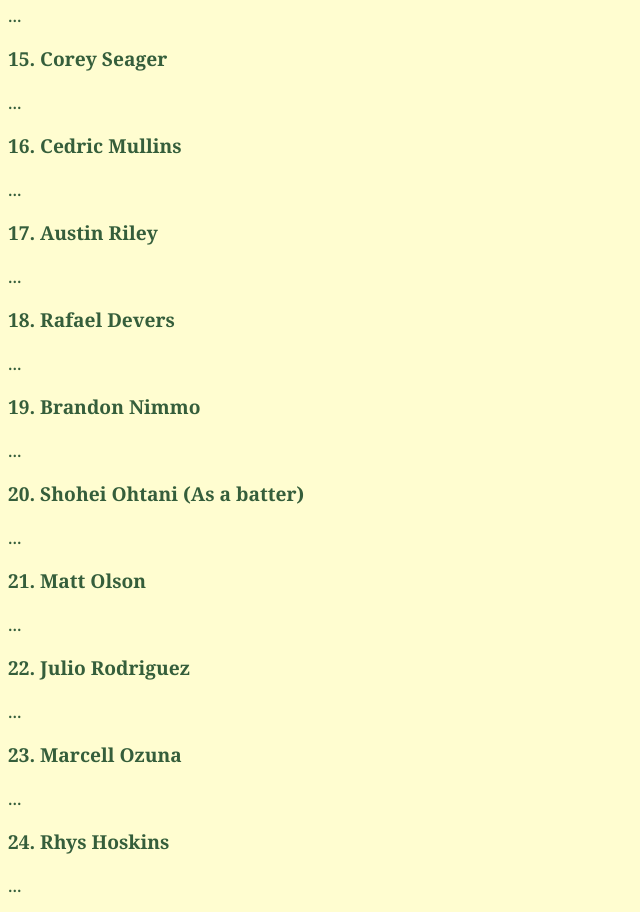
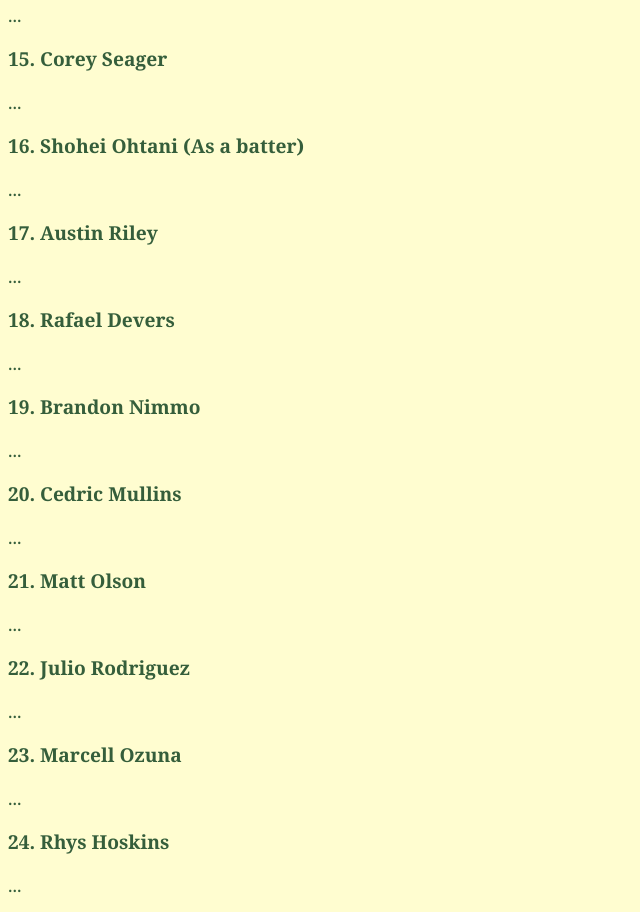
Before and after one commit to SkyBreakCards/Project-SkyBreak, a plain HTML site: page index.html in a window 1280 px wide. Shown: the part 1440-2352 px from the top of the page, without its empty margins (0-640 px from the left). Drawn offline with Linux system fonts and the light colour scheme.

Commit message:
Add files via upload

```diff
--- a/index.html
+++ b/index.html
@@ -130,7 +130,7 @@
             ...
         </p>
         <h2>
-            16. Cedric Mullins
+            16. Shohei Ohtani (As a batter)
         </h2>
          <p>
            ...
@@ -154,7 +154,7 @@
             ...
         </p>
         <h2>
-            20. Shohei Ohtani (As a batter)
+            20. Cedric Mullins
         </h2>
          <p>
            ...
```
